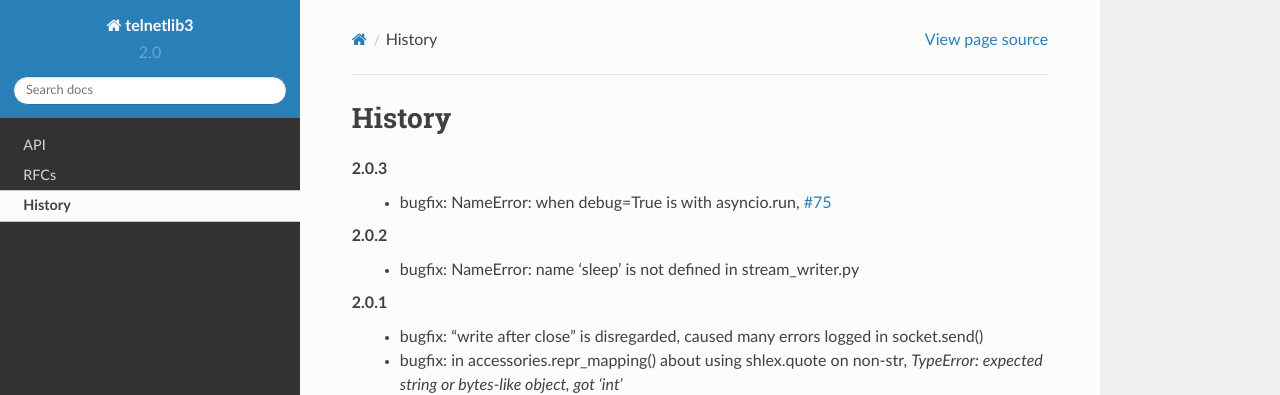
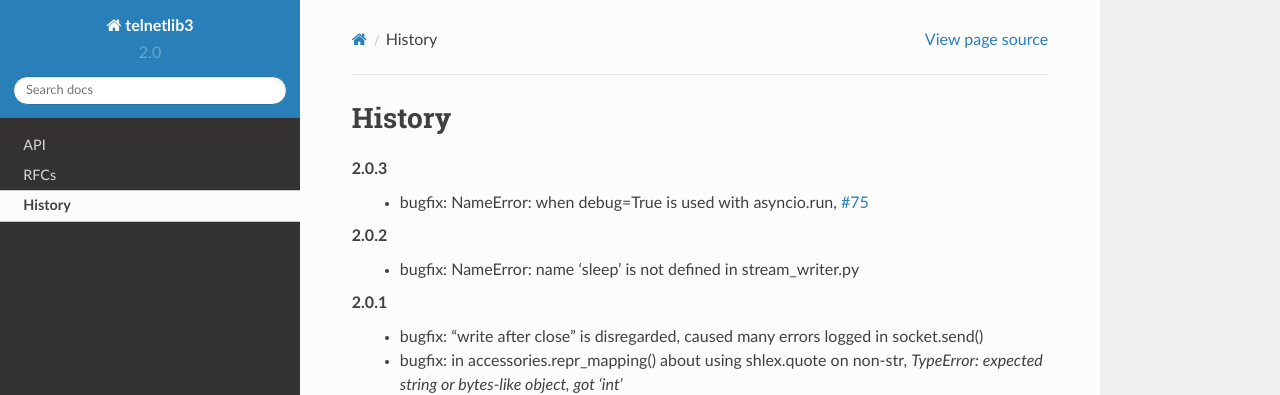
Before and after one commit to jquast/telnetlib3, a Sphinx documentation site: the page built from docs/history.rst, in a window 1280 px wide and 900 px high. Shown: the top 395 px of the window. Built offline with Sphinx 7.4.7 and the Read the Docs theme 2.0.0, drawn with Linux system fonts in a browser that asks for light colours.

Commit message:
Update history.rst

```diff
--- a/docs/history.rst
+++ b/docs/history.rst
@@ -1,7 +1,7 @@
 History
 =======
 2.0.3
- * bugfix: NameError: when debug=True is with asyncio.run, :ghissue:`75`
+ * bugfix: NameError: when debug=True is used with asyncio.run, :ghissue:`75`
 
 2.0.2
  * bugfix: NameError: name 'sleep' is not defined in stream_writer.py
```
